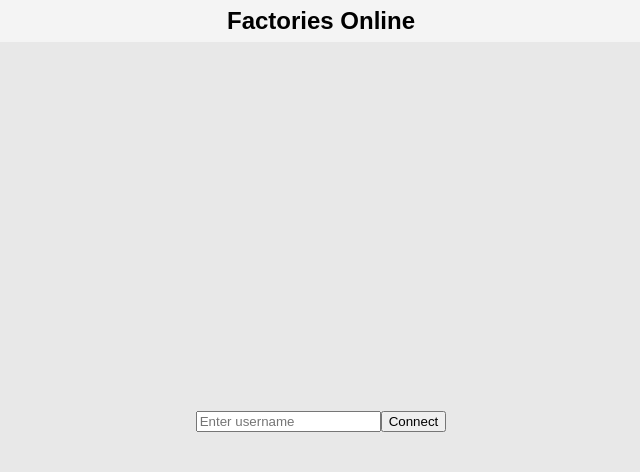
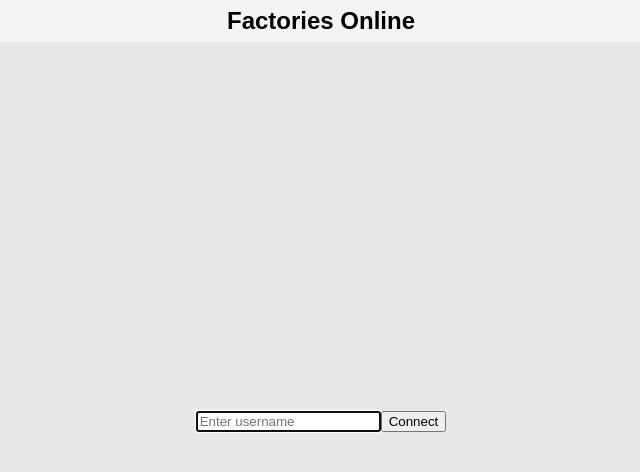
Before and after one commit to cbott/factories, a Vue app in the folder frontend/: page / in a window 1280 px wide. Shown: the top 472 px of the page, without its empty margins (319-959 px from the left). Built offline with nearby package versions, Linux system fonts and the light colour scheme.

Commit message:
autofocus username field and submit on enter

```diff
--- a/frontend/src/components/CardGame.vue
+++ b/frontend/src/components/CardGame.vue
@@ -1,6 +1,12 @@
 <template>
   <div v-if="!gamestate.initialized">
-    <input v-model="usernameInput" placeholder="Enter username" data-bwignore="true" />
+    <input
+      v-model="usernameInput"
+      placeholder="Enter username"
+      data-bwignore="true"
+      @keydown.enter="submitUsername"
+      autofocus
+    />
     <button @click="submitUsername">Connect</button>
   </div>
 
```
